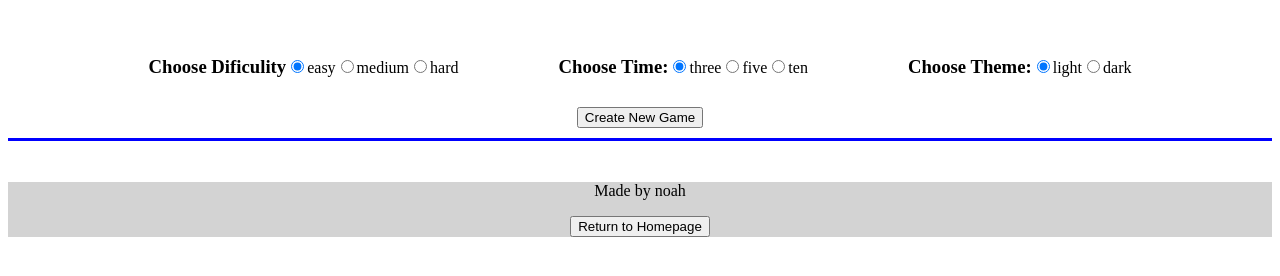
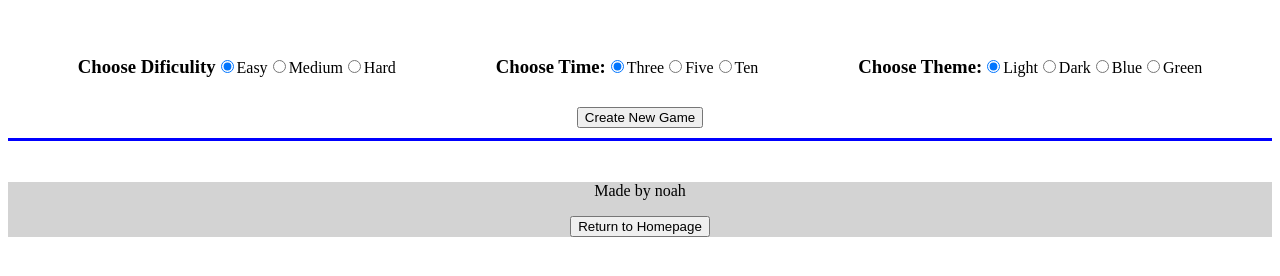
Before and after one commit to NoahRobit72/Sudoku-Puzzle, a plain HTML site: page index.html in a window 1280 px wide. Shown: the part 122-398 px from the top of the page. Drawn offline with Linux system fonts and the light colour scheme.

Commit message:
Added colors and updated labels

```diff
--- a/index.html
+++ b/index.html
@@ -27,20 +27,22 @@
         <div id="setup-game" >
             <div id="diff">
                 <h3> Choose Dificulity</h3>
-                <label><input id= "diff-1" type="radio" name="diff" value= "easy" checked>easy</label>
-                <label><input id= "diff-2" type="radio" name="diff" value= "medium">medium</label>
-                <label><input id= "diff-3" type="radio" name="diff" value= "hard">hard</label>
+                <label><input id= "diff-1" type="radio" name="diff" value= "easy" checked>Easy</label>
+                <label><input id= "diff-2" type="radio" name="diff" value= "medium">Medium</label>
+                <label><input id= "diff-3" type="radio" name="diff" value= "hard">Hard</label>
             </div>
             <div id="time">
                 <h3> Choose Time: </h3>
-                <label><input id= "time-1" type="radio" name="time" value= "three" checked>three</label>
-                <label><input id= "time-2" type="radio" name="time" value= "five" >five</label>
-                <label><input id= "time-3" type="radio" name="time" value= "ten" >ten</label>
+                <label><input id= "time-1" type="radio" name="time" value= "three" checked>Three</label>
+                <label><input id= "time-2" type="radio" name="time" value= "five" >Five</label>
+                <label><input id= "time-3" type="radio" name="time" value= "ten" >Ten</label>
             </div>
             <div id="theme">
                 <h3>Choose Theme:</h3>
-                <label><input id= "theme-1" type="radio" name="theme" value= "light" checked>light</label>
-                <label><input id= "theme-2" type="radio" name="theme" value= "dark" >dark</label>
+                <label><input id= "theme-1" type="radio" name="theme" value= "light" checked>Light</label>
+                <label><input id= "theme-2" type="radio" name="theme" value= "dark" >Dark</label>
+                <label><input id= "theme-3" type="radio" name="theme" value= "dark" >Blue</label>
+                <label><input id= "theme-4" type="radio" name="theme" value= "dark" >Green</label>
             </div>
         </div>
         <button id="start-btn">Create New Game</button>
--- a/styles.css
+++ b/styles.css
@@ -20,6 +20,14 @@
 body.dark{
     background-color: black;
     color: white;
+}
+
+body.blue{
+    background-color: cornflowerblue;
+}
+
+body.red{
+    background-color: lightcoral;
 }
 
 header {
```
